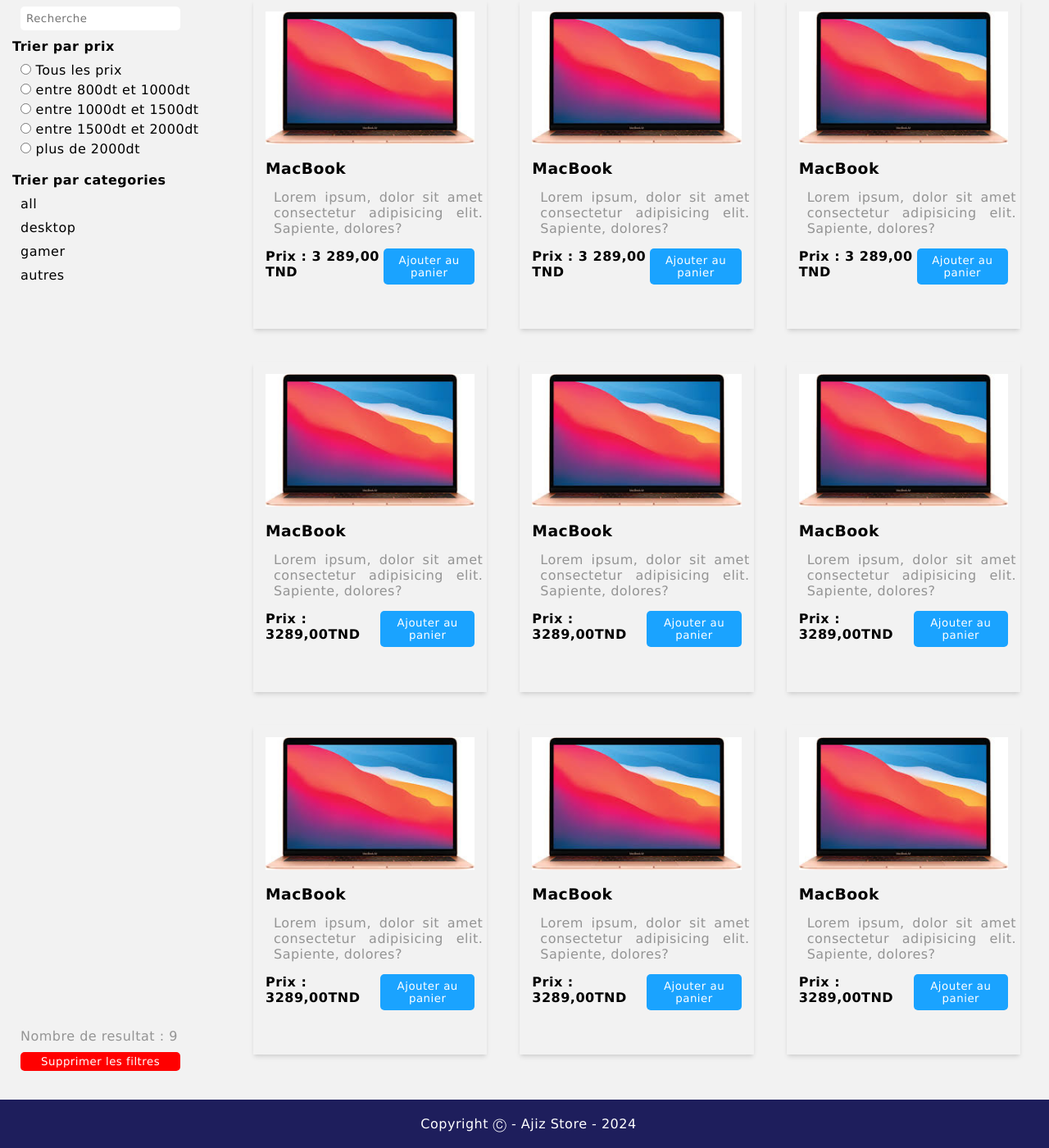
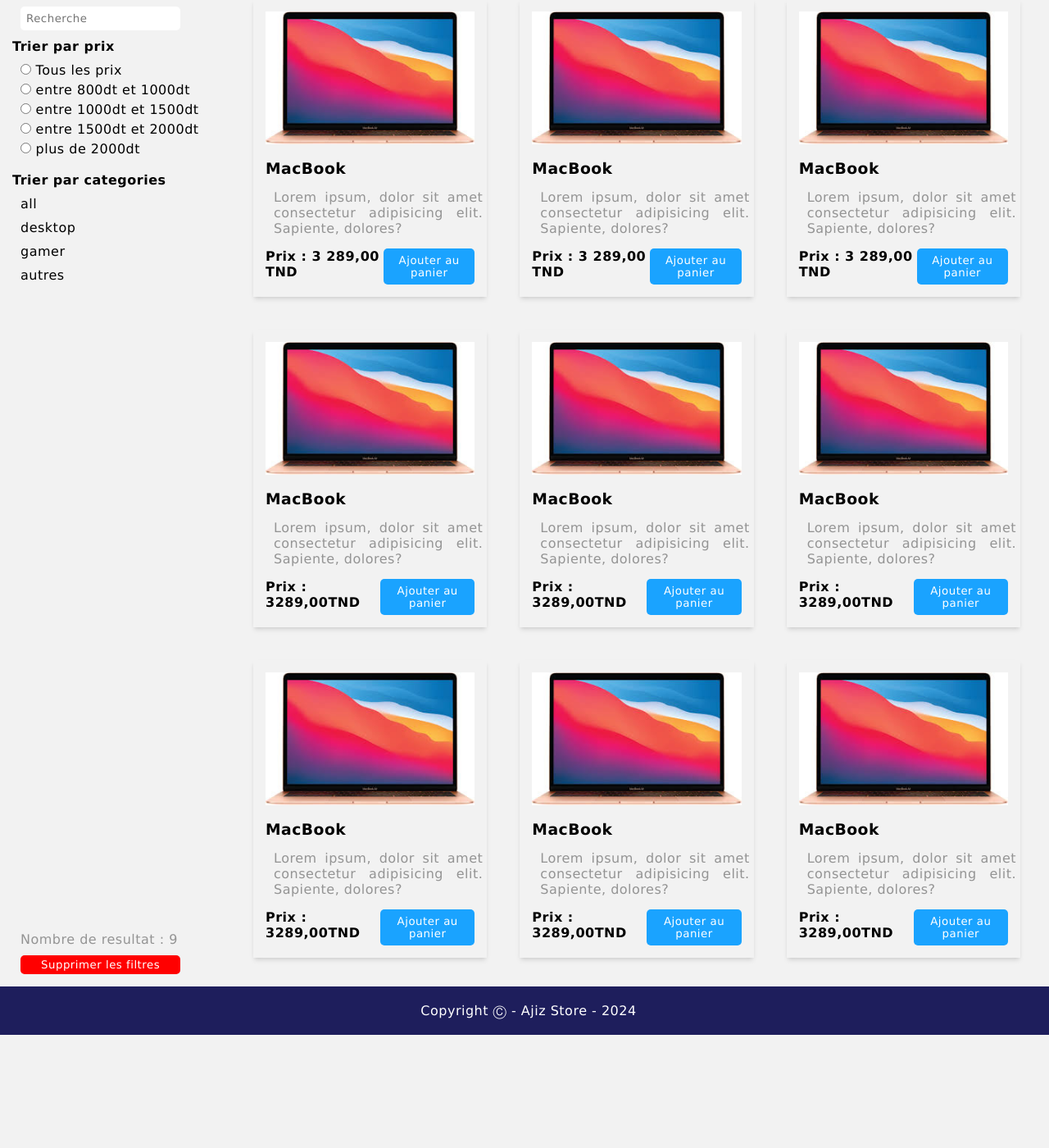
Before and after one commit to hanenabichou/ajizstore, a PHP site: page / in a window 1280 px wide. Shown: the part 95-1495 px from the top of the page at 82% size. After the commit the page ends 1357 px from the top, so only its background shows below. Run offline with PHP 8.4, Linux system fonts and the light colour scheme.

Commit message:
fix main layout

```diff
--- a/css/style.css
+++ b/css/style.css
@@ -7,6 +7,9 @@
 }
 body {
   background-color: #f2f2f2;
+  display: flex;
+  flex-direction: column;
+  height: 100vh;
 }
 /* start header */
 
@@ -41,7 +44,8 @@
 main {
   display: flex;
   background-color: #f2f2f2;
-  height: 100vh;
+  flex: 1;
+  overflow: hidden;
 }
 
 main aside {
@@ -144,7 +148,6 @@
 /* start footer */
 
 footer {
-  margin-top: 20px;
   background-color: rgb(30, 30, 92);
   text-align: center;
   padding: 20px;
```
